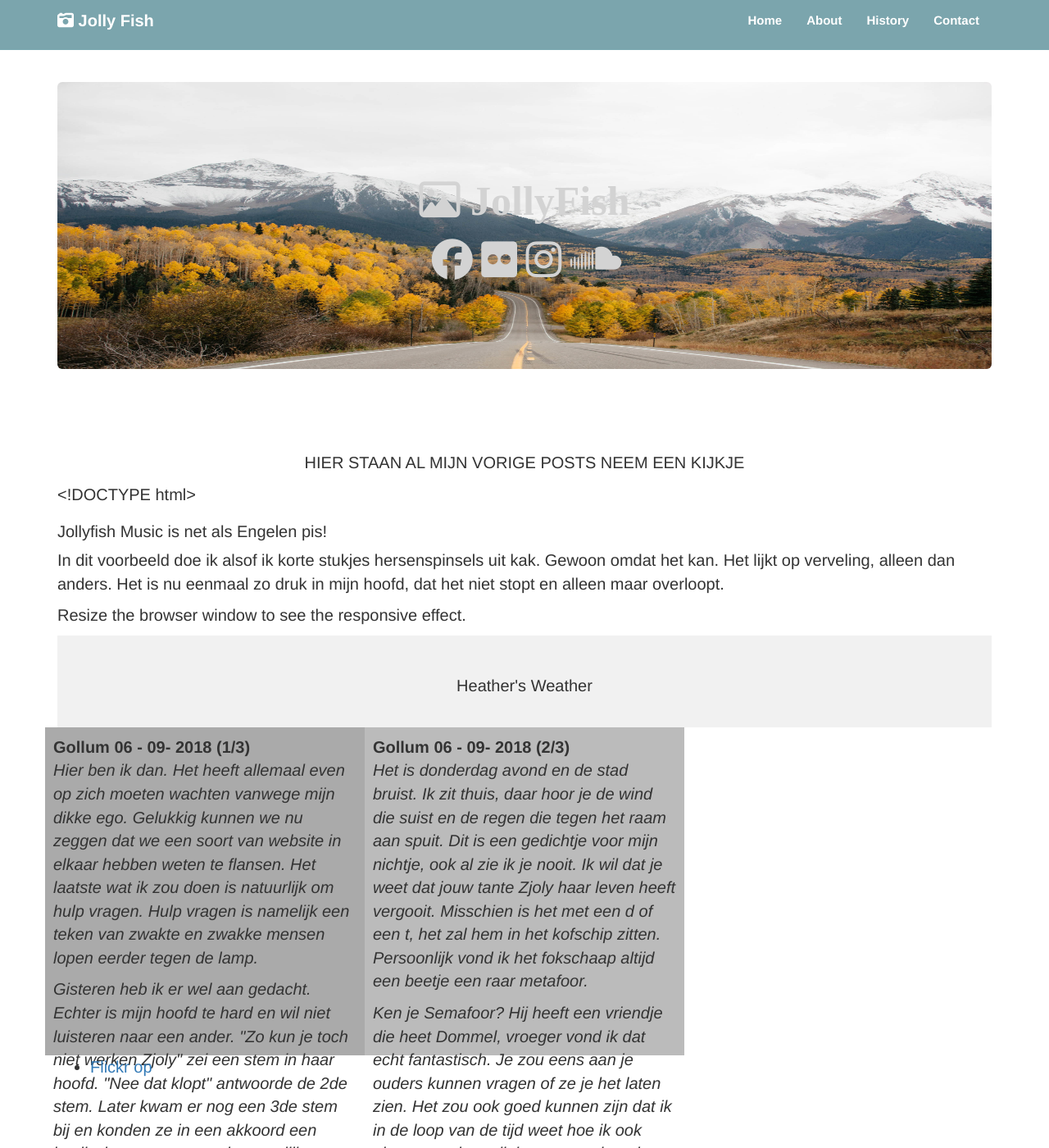
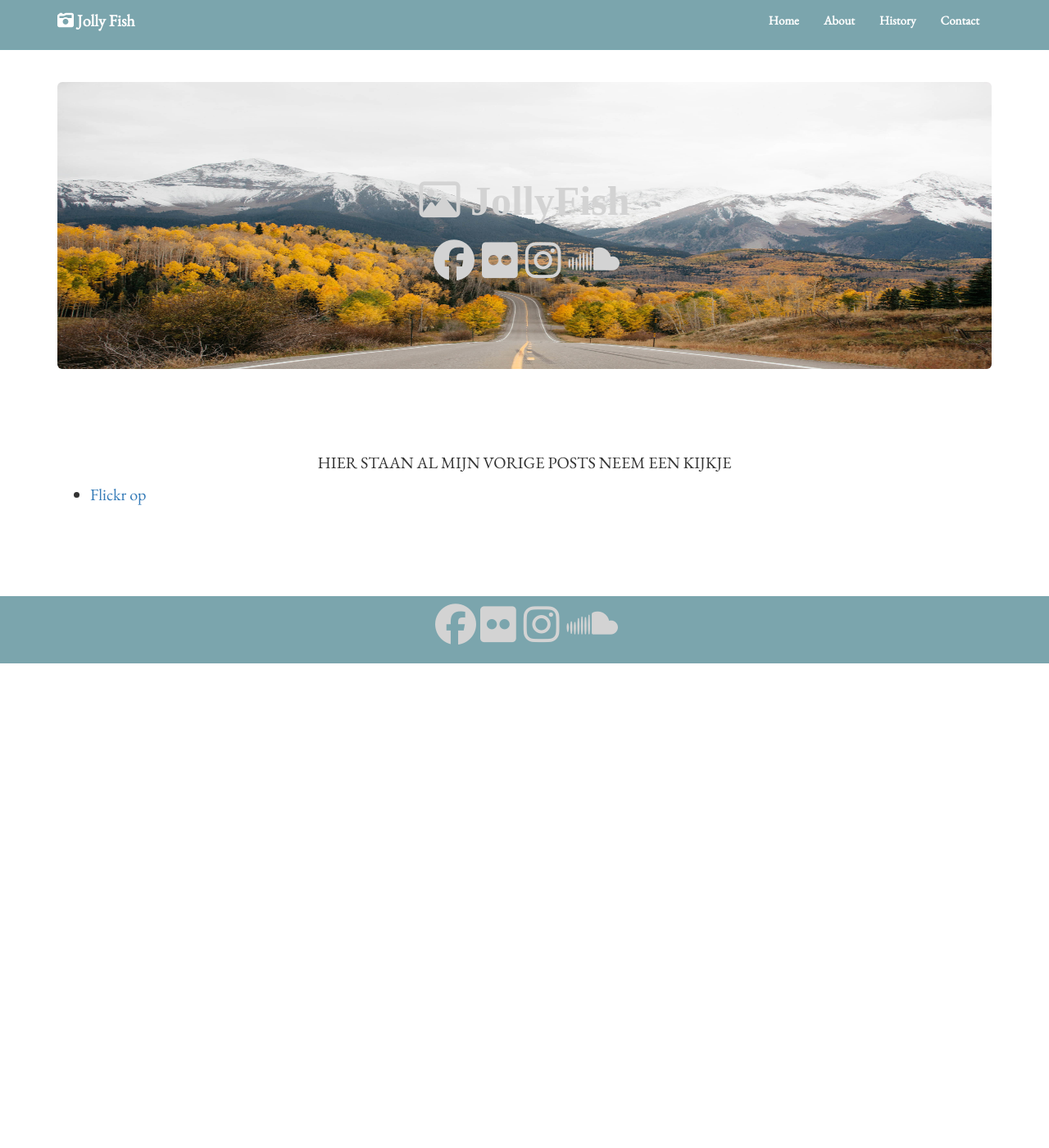
Before and after one commit to jollyfish/jollyfish.github.io, a Jekyll site: the page built from history.md, in a window 1280 px wide and 1400 px high. Shown: the whole window at 82% size. Built offline with Jekyll 4.4.1, drawn with Linux system fonts in a browser that asks for light colours; nearby versions of some CDN libraries; some web fonts are replaced; library files that are not in the unit come from our copies; some of the changed text lies outside the part shown.

Commit message:
Update history.md

```diff
--- a/history.md
+++ b/history.md
@@ -4,100 +4,3 @@ layout: history
 ---
 
 <p style="text-align: center;   text-transform: uppercase;">Hier staan al mijn vorige posts neem een kijkje</p>
-
-<!DOCTYPE html>
-<html lang="en">
-<head>
-<title>Jollyfish Music</title>
-<meta charset="utf-8">
-<meta name="viewport" content="width=device-width, initial-scale=1">
-<style>
-* {
-    box-sizing: border-box;
-}
-
-body {
-    font-family: Montserrat Thin, Helvetica, sans-serif;
-}
-
-/* Style the header */
-.header {
-    background-color: #f1f1f1;
-    padding: 30px;
-    text-align: center;
-    font-size: 30px;
-}
-
-/* Create three equal columns that floats next to each other */
-.column {
-    float: left;
-    width: 33.33%;
-    padding: 10px;
-    height: 400px; /* Should be removed. Only for demonstration */
-
-}
-
-/* Clear floats after the columns */
-.row:after {
-    content: "";
-    display: table;
-    clear: both;
-}
-
-/* Style the footer */
-.footer {
-    background-color: #f1f1f1;
-    padding: 10px;
-    text-align: center;
-}
-
-/* Responsive layout - makes the three columns stack on top of each other instead of next to each other */
-@media (max-width: 600px) {
-    .column {
-        width: 100%;
-    }
-}
-</style>
-</head>
-<body>
-
-<h2>Jollyfish Music is net als Engelen pis! </h2>
-<p>In dit voorbeeld doe ik alsof ik korte stukjes hersenspinsels uit kak. Gewoon omdat het kan. Het lijkt op verveling, alleen dan anders. Het is nu eenmaal zo druk in mijn hoofd, dat het niet stopt en alleen maar overloopt.</p>
-<p>Resize the browser window to see the responsive effect.</p>
-
-<div class="header">
-  <h2>Heather's Weather</h2>
-</div>
-
-<div class="row">
-  <div class="column" style="background-color:#aaa;"> <b>Gollum 06 - 09- 2018 (1/3)</b>
-    <p><i>
-    Hier ben ik dan. Het heeft allemaal even op zich moeten wachten vanwege mijn dikke ego. Gelukkig kunnen we nu zeggen dat we een soort van website in elkaar hebben weten te flansen. Het laatste wat ik zou doen is natuurlijk om hulp vragen. Hulp vragen is namelijk een teken van zwakte en zwakke mensen lopen eerder tegen de lamp.</i></p>
-
-    <p> <i>Gisteren heb ik er wel aan gedacht. Echter is mijn hoofd te hard en wil niet luisteren naar een ander. "Zo kun je toch niet werken Zjoly" zei een stem in haar hoofd. "Nee dat klopt" antwoorde de 2de stem. Later kwam er nog een 3de stem bij en konden ze in een akkoord een beslissing nemen over de vreselijke situatie die zich voor deed.</i></p>
-
-  </div>
-
-  <div class="column" style="background-color:#bbb;"> <b>Gollum 06 - 09- 2018 (2/3)</b>
-<p><em> Het is donderdag avond en de stad bruist. Ik zit thuis, daar hoor je de wind die suist en de regen die tegen het raam aan spuit. Dit is een gedichtje voor mijn nichtje, ook al zie ik je nooit. Ik wil dat je weet dat jouw tante Zjoly haar leven heeft vergooit. Misschien is het met een d of een t, het zal hem in het kofschip zitten. Persoonlijk vond ik het fokschaap altijd een beetje een raar metafoor.
-
-<p>  Ken je Semafoor? Hij heeft een vriendje die heet Dommel, vroeger vond ik dat echt fantastisch. Je zou eens aan je ouders kunnen vragen of ze je het laten zien. Het zou ook goed kunnen zijn dat ik in de loop van de tijd weet hoe ik ook alweer een hyperlink moest maken dan zal ik het hier voor je plaatsten. Tot die tijd hoop ik dat je met de gedachten kunt spelen van de namen. Een oude kerel een een volgevreten hond</em></p>
-
-  </div>
-
-
-  <div class="column" style="background-color:#ccc;"> <b>Gollum 06 - 09- 2018 (3/3)</b>
-    <p><i>Ik ben een schrijver, in hart en nieren. Dit kan ik uren doen zonder dat het verveelt raakt. Zorgen over de spelling maak ik me soms wel, maar ach, de kruising tussen fictie en waargebeurd is ook niet allemaal zoals hoe het moet zijn. Dat doet me denken aan het liedje: Blurred Lines - Pharell & Thicke. Heerlijk met zo'n rechtzaak aan je broek, omdat je een riffje gestolen schijnt te hebben van één van de grootsten. "Stevie Wonder"
-      </i></p>
-
-      <p> <i>Thickie Thicke of op zijn Nederlands, Dikkie dik. Een dikke rooie kater die voorgelezen werd (door niet Sien, niet Paula, maar die bruine tante), tijdens de avonturen in Sesamstraat. Grappig in Amerika hebben ze Garfield, tevens ook Sesamestreet, maar hier hebben we dan "Dikke Dik" die voorgelezen word door een dikke negerin, die bij ranking the stars na 2 a 3 afleveringen niet meer hoefde te komen, want ze was te irritant. En zo blies ik het verhaaltje uit. Mvg Mevr. Aart. </i></p>
-
-  </div>
-</div>
-
-<div class="footer">
-  <p>Footer</p>
-</div>
-
-</body>
-</html>
```
